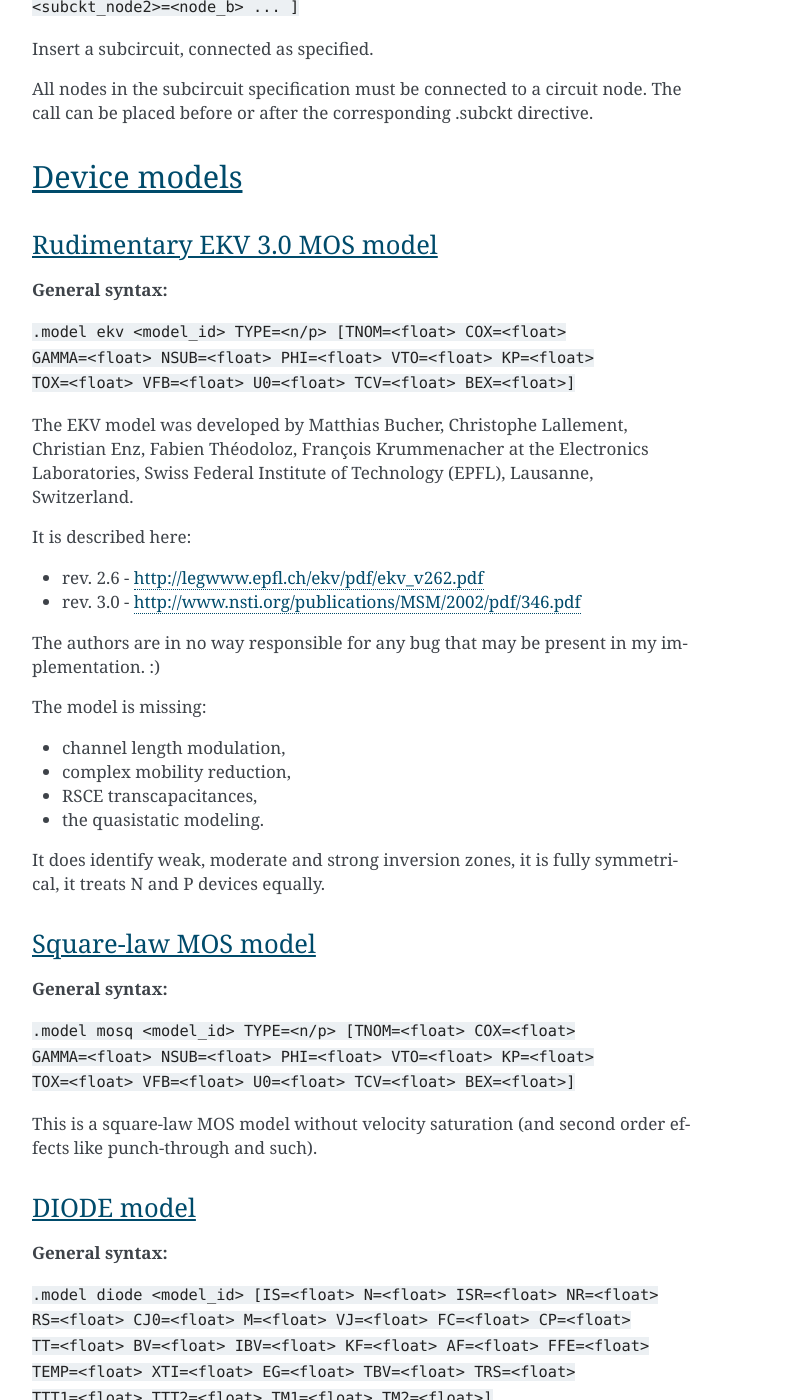
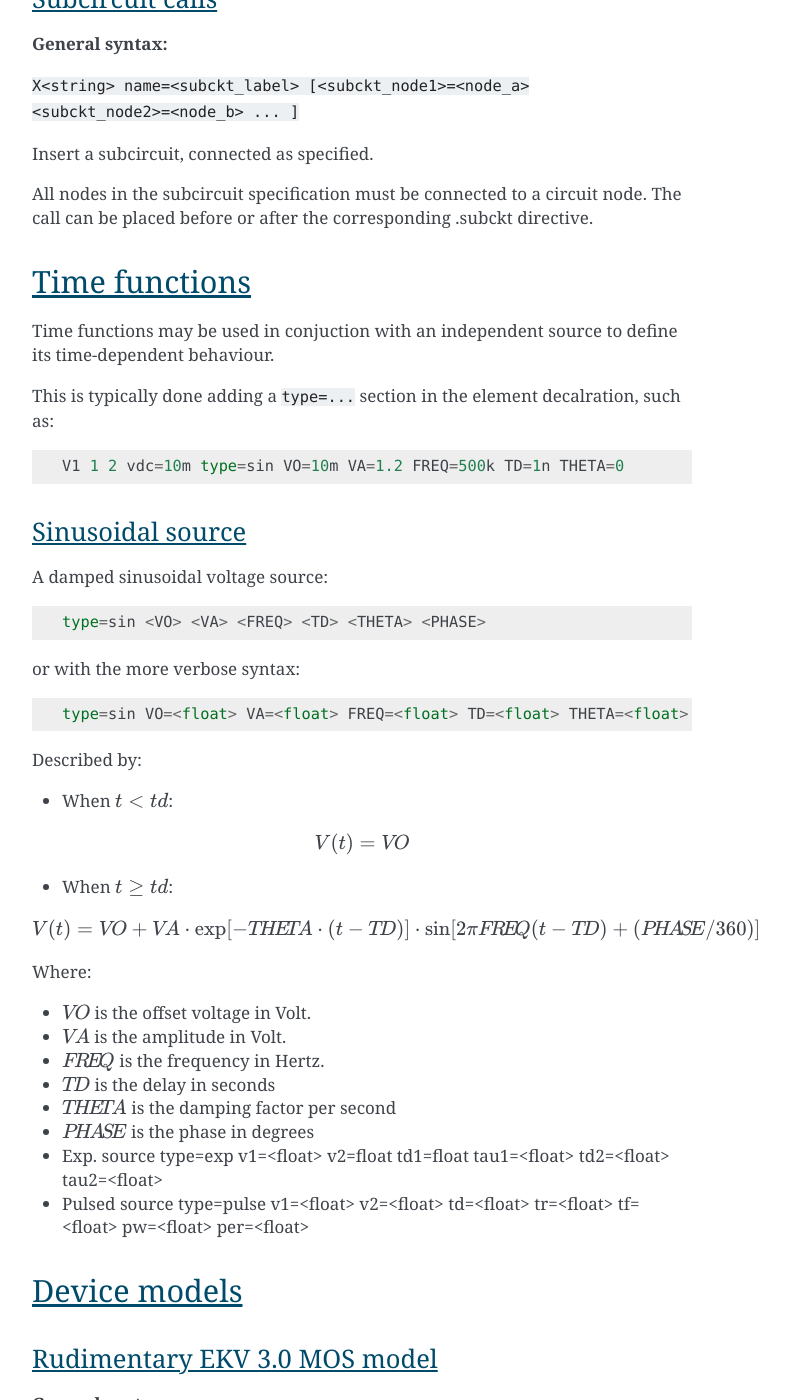
Before and after one commit to ahkab/ahkab, a Sphinx documentation site: the page built from doc/help/Netlist-Syntax.rst, in a window 1280 px wide and 1400 px high, scrolled down 8100 px. Shown: the whole window, without its empty margins (388-1177 px from the left). Built offline with Sphinx 7.4.7, drawn with Linux system fonts in a browser that asks for light colours; formulas are drawn with MathJax 3; some of the changed text lies outside the part shown.

Commit message:
DOC: improvements and no dvipng anymore

```diff
--- a/doc/conf.py
+++ b/doc/conf.py
@@ -30,10 +30,12 @@ import re
 # extensions coming with Sphinx (named 'sphinx.ext.*') or your custom
 # ones.
 extensions = ['sphinx.ext.autodoc', 'sphinx.ext.coverage',
+              # 'sphinx.ext.pngmath',
               'sphinx.ext.mathjax',
-              'sphinx.ext.pngmath',
               'sphinx.ext.ifconfig', 'sphinx.ext.viewcode', 'sphinx.ext.intersphinx',
               'sphinx.ext.autosummary', 'matplotlib.sphinxext.plot_directive']
+
+pngmath_dvipng_args = ['gamma', '1.5', '-D', '120', '-bg', 'Transparent']
 
 # Add any paths that contain templates here, relative to this directory.
 templates_path = ['_templates']
--- a/doc/help/Netlist-Syntax.rst
+++ b/doc/help/Netlist-Syntax.rst
@@ -37,17 +37,21 @@ In general, an element is declared with the following general syntax:
 
 ``<K><description_string> <n1> <n2> [value] [<option>=<value>] [...] ...``
 
-Where: \* ``<K>`` is a character, a unique identifier for each type of
-element (e.g. R for resistor) \* ``<description_string>`` is a string
-without spaces (e.g 1) \* ``<n1>``, a string, is the node of the circuit
-to which the anode of the element is connected. \* ``<n2>``, a string,
-is the node of the circuit to which the cathode of the element is
-connected. \* ``[value]`` if supported, is the 'value' of the element,
-in mks (e.g. R1 1 0 500k) \* ``<option>=<value>`` are the parameters of
-the element
+Where:
+
+* ``<K>`` is a character, a unique identifier for each type of
+  element (e.g. R for resistor)
+* ``<description_string>`` is a string without spaces (e.g ``1``)
+* ``<n1>``, a string, is the the node of the circuit
+  to which the anode of the element is connected.
+* ``<n2>``, a string, is the node of the circuit to which the cathode of
+  the element is connected.
+* ``[value]`` if supported, is the 'value' of the element, in mks
+  (e.g. R1 1 0 500k)
+* ``<option>=<value>`` are the parameters of the element
 
 Nodes may have any label, without spaces, except the *reference* *node*
-which has to be 0.
+which has to be ``0``.
 
 Linear elements
 ^^^^^^^^^^^^^^^
@@ -84,8 +88,8 @@ Capacitors
 -  ``n1`` and ``n2`` are the element nodes.
 -  ``value`` is the capacitance in Farads.
 -  ``ic=<value>`` is an optional attribute that can be set to provide an
-   initial value for a transient simulation. See also the discussion of
-   the ``UIC`` parameter in TRAN simulations.
+   initial value voltage value for a transient simulation.
+   See also the discussion of the ``UIC`` parameter in TRAN simulations.
 
 **Example:**
 
@@ -253,12 +252,19 @@ MOS Transistors
 
 ``M<string> nd ng ns nb <model_id> w=<float> l=<float>``
 
-A MOS device declaration requires: \* ``nd``: the drain node \* ``ng``:
-the gate node \* ``ns``: the source node \* ``nb``: the bulk node \*
-``model_id``: this is a string that links this device to a ``.model``
-declaration in the netlist. The model is actually responsible of the
-operation of the device. \* ``w``: gate width, in meters \* ``l``: gate
-length, in meters.
+A MOS device declaration requires:
+
+* ``nd``: the drain node,
+* ``ng``: the gate node,
+* ``ns``: the source node,
+* ``nb``: the bulk node
+
+* ``<model_id>``: is a string that links this device to a ``.model``
+  declaration in the netlist. The model is actually responsible of the
+  operation of the device.
+
+* ``w``: gate width, in meters
+* ``l``: gate length, in meters.
 
 User-defined elements
 '''''''''''''''''''''
@@ -290,6 +293,63 @@ Insert a subcircuit, connected as specified.
 All nodes in the subcircuit specification must be connected to a circuit
 node. The call can be placed before or after the corresponding .subckt
 directive.
+
+Time functions
+""""""""""""""
+
+Time functions may be used in conjuction with an independent source
+to define its time-dependent behaviour.
+
+This is typically done adding a ``type=...`` section in the element decalration,
+such as:
+
+::
+
+    V1 1 2 vdc=10m type=sin VO=10m VA=1.2 FREQ=500k TD=1n THETA=0
+
+Sinusoidal source
+^^^^^^^^^^^^^^^^^
+
+A damped sinusoidal voltage source:
+
+::
+
+    type=sin <VO> <VA> <FREQ> <TD> <THETA> <PHASE>
+
+
+or with the more verbose syntax:
+
+::
+
+    type=sin VO=<float> VA=<float> FREQ=<float> TD=<float> THETA=<float>
+
+
+Described by:
+
+* When :math:`t < td`:
+
+.. math::
+
+    V(t) = V\!O
+
+* When :math:`t \ge td`:
+
+.. math::
+
+    V(t) = V\!O + V\!A \cdot \mathrm{exp}[-{T\!H\!E\!T\!A} \cdot (t - T\!D)] \cdot \mathrm{sin}[2 \pi F\!R\!E\!Q (t - T\!D) + (P\!H\!A\!S\!E/360)]
+
+Where:
+
+* :math:`V\!O` is the offset voltage in Volt.
+* :math:`V\!A` is the amplitude in Volt.
+* :math:`F\!R\!E\!Q` is the frequency in Hertz.
+* :math:`T\!D` is the delay in seconds
+* :math:`T\!H\!E\!T\!A` is the damping factor per second
+* :math:`P\!H\!A\!S\!E` is the phase in degrees
+
+* Exp. source type=exp v1=<float> v2=float td1=float tau1=<float> td2=<float> tau2=<float>
+
+* Pulsed source type=pulse v1=<float> v2=<float> td=<float> tr=<float> tf=<float> pw=<float> per=<float>
 
 Device models
 """""""""""""
```
Also changed, not shown: other parts of doc/help/Netlist-Syntax.rst (+13 -24 lines).
